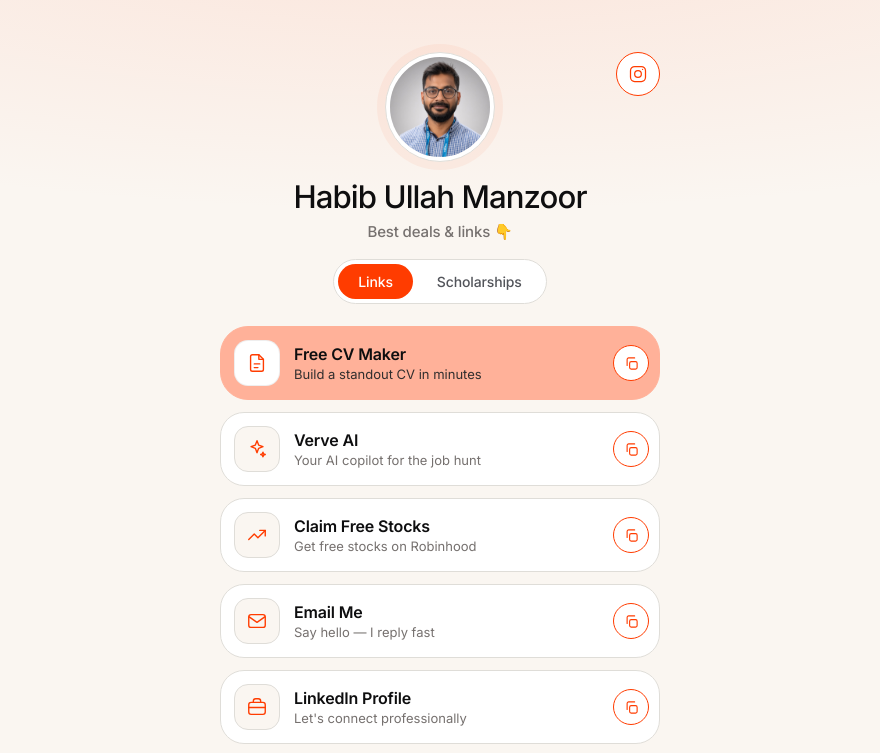
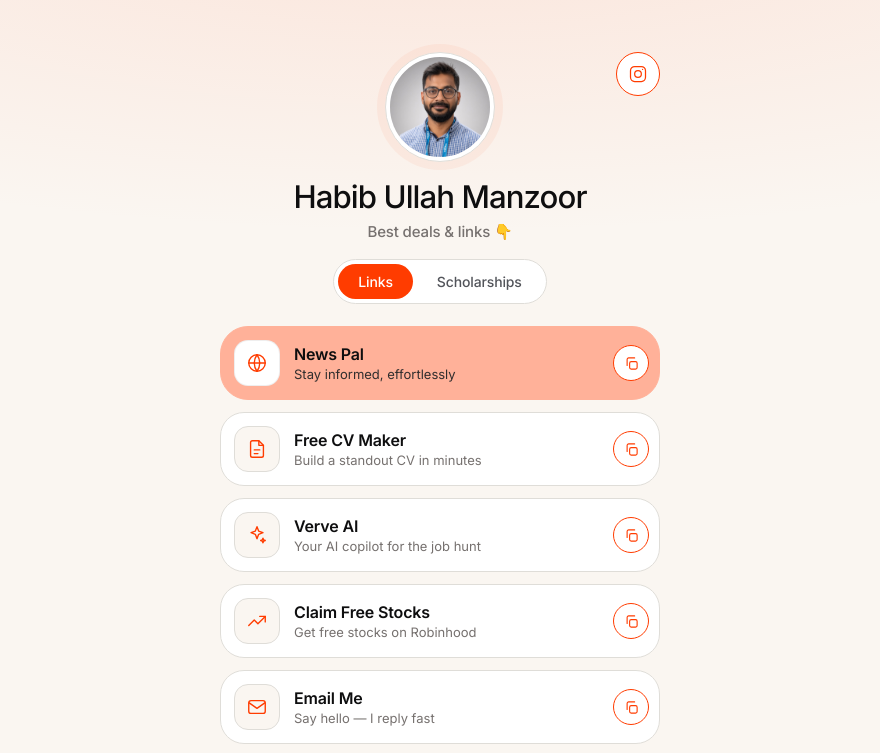
Before and after one commit to habibullahmanzoor/MyLinks, a plain HTML site: page index.html in a window 1280 px wide. Shown: the top 753 px of the page, without its empty margins (200-1080 px from the left). Drawn offline with Linux system fonts and the light colour scheme.

Commit message:
Update index.html

```diff
--- a/index.html
+++ b/index.html
@@ -435,11 +435,17 @@
      ───────────────────────────────────────────────────────────── */
   const LINKS = [
     {
+      icon: "globe",
+      title: "News Pal",
+      sub: "Stay informed, effortlessly",
+      url: "https://tryit.cc/MUtPpGF",
+      featured: true
+    },
+    {
       icon: "file",
       title: "Free CV Maker",
       sub: "Build a standout CV in minutes",
-      url: "https://habibullahmanzoor.github.io/free-cv-maker/",
-      featured: true
+      url: "https://habibullahmanzoor.github.io/free-cv-maker/"
     },
     {
       icon: "sparkle",
```
